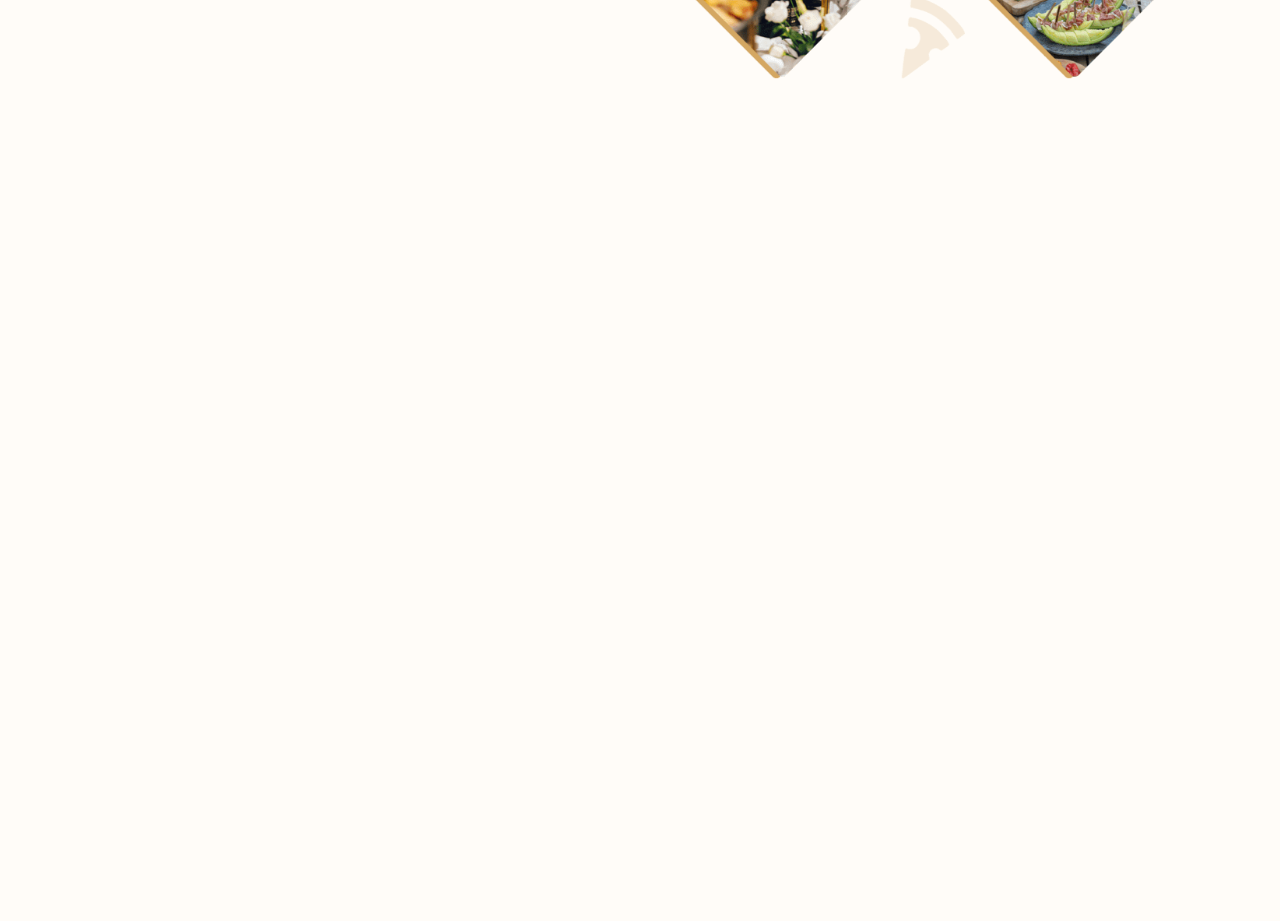
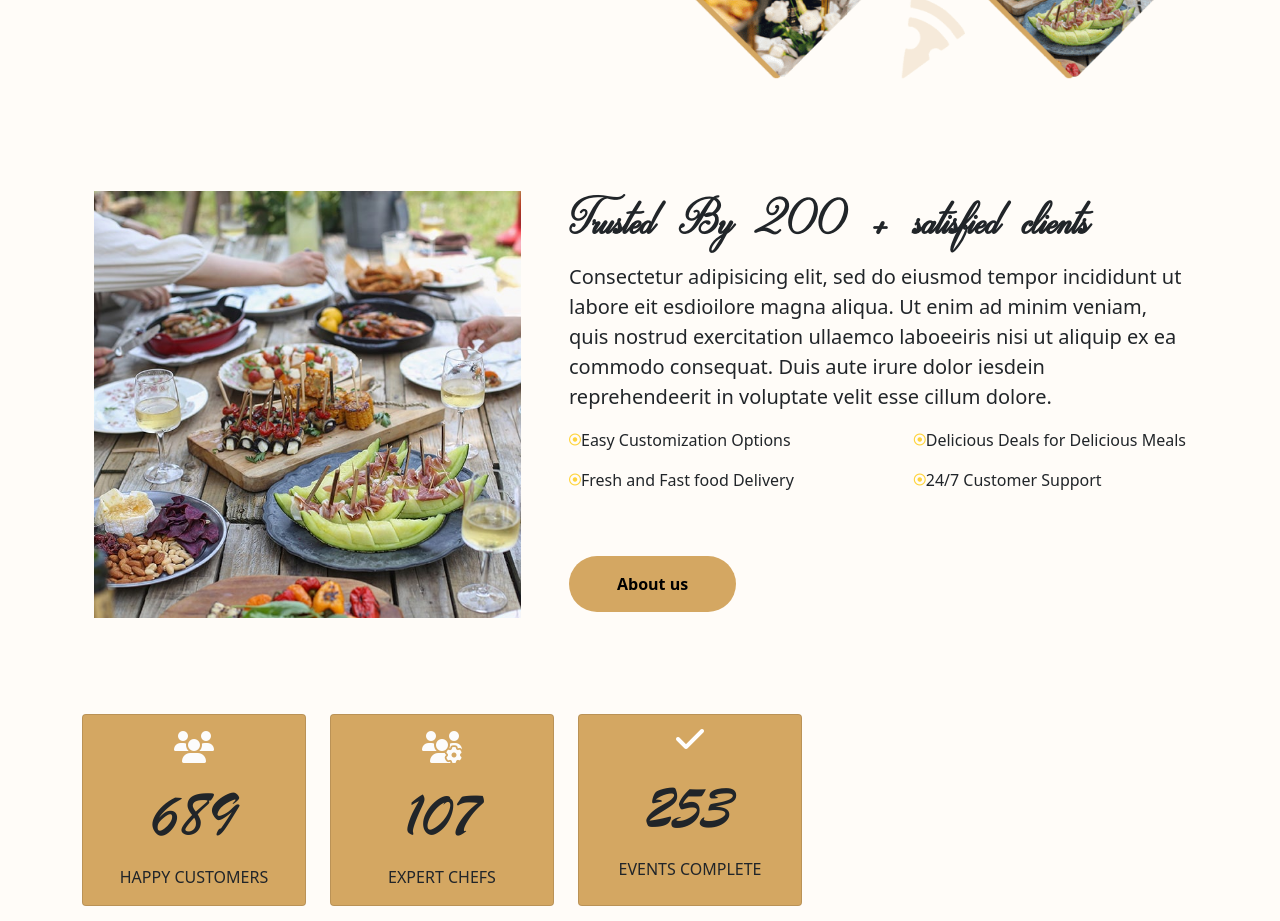
Before and after one commit to Tayyabakhatri/CODESOFT-internship, a plain HTML site: page index.html in a window 1280 px wide. Shown: the part 586-1507 px from the top of the page. Before the commit the page ends 800 px from the top, so only its background shows below. Drawn offline with nearby package versions, Linux system fonts and the light colour scheme.

Commit message:
client section and half card section added

```diff
--- a/index.html
+++ b/index.html
@@ -75,18 +75,20 @@
   <!-- hero section start -->
 
   <div class="d-flex justify-content-center">
-    <div class="container col-xxl-8 m-2  d-flex justify-content-between">
+    <div class="container col-xxl-12 m-2  d-flex justify-content-between">
       <div class="row flex-lg-row-reverse align-items-center">
         <div class="col-10 col-sm-8 col-lg-6 p-2  ">
-          <img src="images/hero.png" class="mx-lg-auto img-fluid px-4 scale-up-center" alt="Bootstrap Themes" loading="lazy">
+          <img src="images/hero.png" class="mx-lg-auto img-fluid px-4 scale-up-center" alt="Bootstrap Themes"
+            loading="lazy">
         </div>
         <div class="col-lg-6">
 
-          <h1 class="display-5 fw-bold lh-1 mb-3 main-heading text-focus-in">Book <span class="logo-color">Cater</span>Serv For Your Dream Event</h1>
+          <h1 class="display-5 fw-bold lh-1 mb-3 main-heading text-focus-in">Book <span
+              class="logo-color">Cater</span>Serv For Your Dream Event</h1>
 
-          <div class="d-flex gap-5">
-            <button type="button" class="btn btn-primary btn-lg rounded-pill px-5 py-3 bt">Book now</button>
-            <button type="button" class="btn btn-primary btn-lg rounded-pill px-5 py-3 bt">Know More</button>
+          <div class="d-flex gap-3 gap-md-5">
+            <button type="button" class="btn btn-primary btn-lg rounded-pill px-sm-4 px-md-5 py-3 bt">Book now</button>
+            <button type="button" class="btn btn-primary btn-lg rounded-pill px-sm-4 px-md-5 py-3 bt">Know More</button>
           </div>
 
 
@@ -95,6 +97,68 @@
       </div>
     </div>
   </div>
+  <!-- satisfied clients -->
+  <div class="container col-xxl-12 px-4 py-5">
+    <div class="row flex-lg-row-reverse align-items-center g-5 py-5">
+
+      <div class="col-lg-7">
+        <h1 class="display-5 fw-bold lh-1 mb-3 p text-center text-md-start">Trusted By 200 + satisfied clients</h1>
+        <p class="lead">Consectetur adipisicing elit, sed do eiusmod tempor incididunt ut labore eit esdioilore magna aliqua. Ut enim ad minim veniam, quis nostrud exercitation ullaemco laboeeiris nisi ut aliquip ex ea commodo consequat. Duis aute irure dolor iesdein reprehendeerit in voluptate velit esse cillum dolore.</p>
+        <div class="d-flex flex-wrap justify-content-between mb-3 mb-md-5">
+          <div>
+            <li class="list-unstyled pb-3"><i class="fa-regular fa-circle-dot fa-xs " style="color: #FFD43B;"></i>Easy Customization Options</li>
+            <li class="list-unstyled pb-3"><i class="fa-regular fa-circle-dot fa-xs" style="color: #FFD43B;"></i>Fresh and Fast food Delivery</li>
+          </div>
+          <div>
+            <li class="list-unstyled pb-3"><i class="fa-regular fa-circle-dot fa-xs" style="color: #FFD43B;"></i>Delicious Deals for Delicious Meals</li>
+            <li class="list-unstyled pb-3"><i class="fa-regular fa-circle-dot fa-xs" style="color: #FFD43B;"></i>24/7 Customer Support</li>
+          </div>
+        </div>
+        <div class="d-grid gap-2 d-md-flex justify-content-md-start">
+          <button type="button" class="btn btn-primary btn-lg rounded-pill px-5 py-3 bt">About us</button>
+        </div>
+      </div>
+      <div class="col-10 col-sm-12 col-lg-5">
+        <img src="images/about.jpg" class="d-block mx-lg-auto img-fluid" alt="Bootstrap Themes" width="700" height="500"
+          loading="lazy">
+      </div>
+    </div>
+  </div>
+  <!-- satisfied client end -->
+  <!-- cards start -->
+  <div class="container col-xxl-12  d-flex flex-wrap gap-2 gap-md-4">
+    <div class="card card-color p-3" style="width: 14rem; height: 12rem;">
+      <div class="py-3 d-flex justify-content-center">
+        <i class="fa-solid fa-users fa-2xl" style="color: #fcfcfc;"></i>
+      </div>
+      <div class="card-body ">
+        <h5 class="card-title display-3 card-font text-center p-0">689</h5>
+        <p  class="text-center">HAPPY CUSTOMERS</p>
+
+      </div>
+    </div>
+    <div class="card card-color p-3" style="width: 14rem; height: 12rem;">
+      <div class="py-3 d-flex justify-content-center">
+        <i class="fa-solid fa-users-gear fa-2xl"  style="color: #fcfcfc;"></i>
+      </div>
+      <div class="card-body">
+        <h5 class="card-title display-3 card-font text-center p-0">107</h5>
+        <p class="text-center">EXPERT CHEFS</p>
+
+      </div>
+    </div>
+    <div class="card card-color px-2 py-2" style="width: 14rem; height: 12rem;">
+      <div class="py-3 d-flex justify-content-center">
+        <i class="fa-solid fa-check fa-2xl" style="color: #ffffff;"></i>
+      </div>
+      <div class="card-body">
+        <h5 class="card-title display-3 card-font text-center p-0">253</h5>
+        <p class="text-center">EVENTS COMPLETE</p>
+
+      </div>
+    </div>
+  </div>
+
 
 
 </body>
--- a/style.css
+++ b/style.css
@@ -2,6 +2,10 @@
     font-family: 'script';
     src: url('fonts/BRUSHSCI.TTF');
 
+}
+@font-face {
+  font-family: 'darleston';
+  src:url('fonts/Darleston.otf');
 }
 
 body{
@@ -134,3 +138,18 @@ body{
 	-webkit-animation: text-focus-in 1s cubic-bezier(0.550, 0.085, 0.680, 0.530) both;
 	        animation: text-focus-in 1s cubic-bezier(0.550, 0.085, 0.680, 0.530) both;
 }
+.p{
+  font-family: darleston;
+  word-spacing: 15px;
+
+}
+.card-color{
+background-color: #d4a762;
+transition: background-color 0.8s ease ;
+}
+.card-color:hover{
+background-color: white;
+}
+.card-font{
+  font-family: script;
+}
```
Also changed, not shown: fonts/Darleston.otf (added), images/about.jpg (added).
